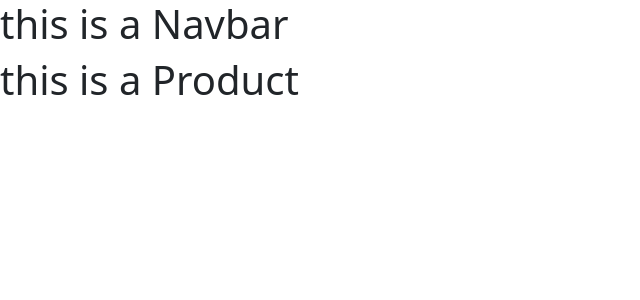
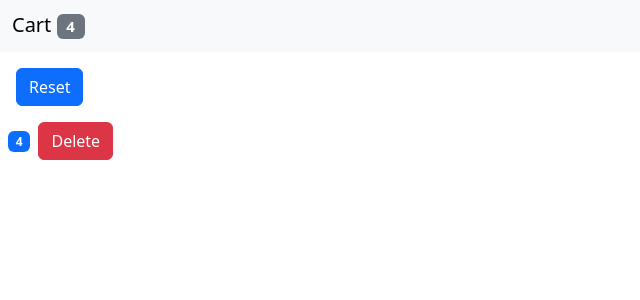
Before and after one commit to Daniyal19926/new_food_cart, a React (Vite) app: page / in a window 1280 px wide. Shown: the top 300 px of the page, without its empty margins (0-640 px from the left). Built offline with nearby package versions, Linux system fonts and the light colour scheme; the HTML template or start-up script is replaced by a standard one.

Commit message:
fixed spellings

```diff
--- a/src/App.tsx
+++ b/src/App.tsx
@@ -1,11 +1,12 @@
 import Navbar from "./components/Navbar";
-import Products from "./components/Products";
+import Product from "./components/Product";
 
 export default function App(): React.ReactElement {
   return (
     <div>
       <Navbar />
-      <Products />
+      <button className="btn btn-primary m-3">Reset</button>
+      <Product />
     </div>
   );
 }
--- a/src/components/Navbar.tsx
+++ b/src/components/Navbar.tsx
@@ -1,3 +1,11 @@
 export default function Navbar() {
-  return <h1>this is a Navbar</h1>;
+  return (
+    <nav className="navbar bg-body-tertiary">
+      <div className="container-fluid">
+        <span className="navbar-brand mb-0 h1">
+          Cart <span className="badge text-bg-secondary">4</span>
+        </span>
+      </div>
+    </nav>
+  );
 }
--- /dev/null
+++ b/src/components/Product.tsx
@@ -0,0 +1,8 @@
+export default function Product() {
+  return (
+    <div>
+      <span className="badge text-bg-primary m-2">4</span>
+      <button className="btn btn-danger">Delete</button>
+    </div>
+  );
+}
--- a/src/components/Products.tsx
+++ /dev/null
@@ -1,3 +0,0 @@
-export default function Products() {
-  return <h1>this is a Product</h1>;
-}
```
